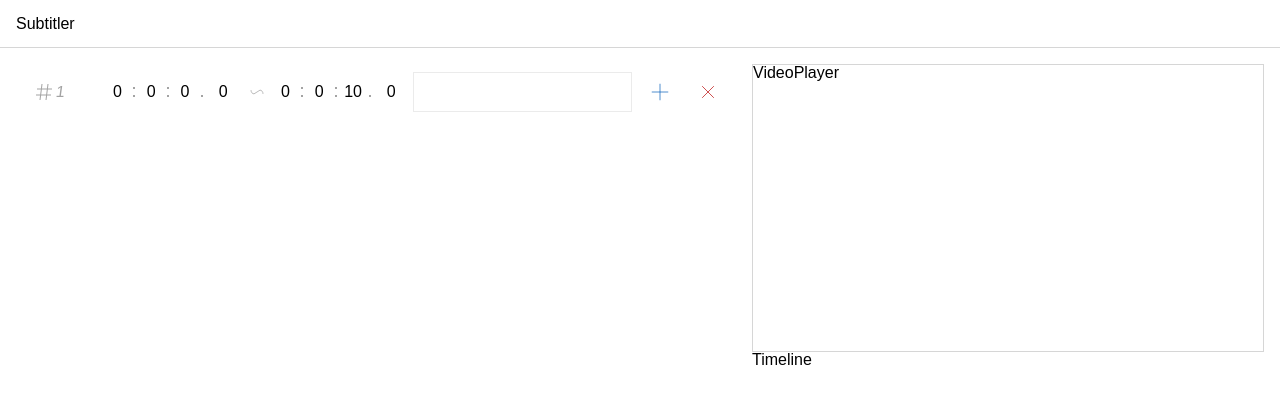
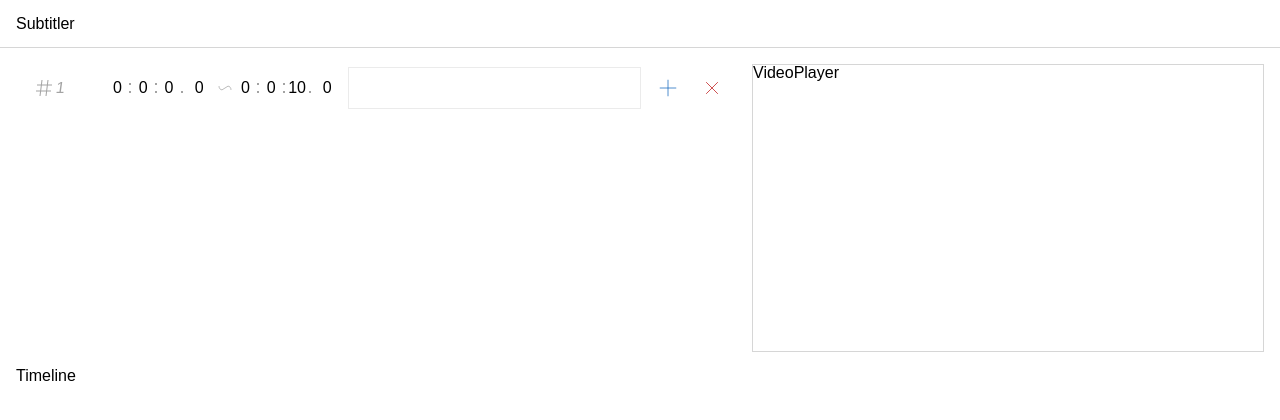
Before and after one commit to Danue1/subtitler, a React (Create React App) app: page / in a window 1280 px wide. Shown: the top 420 px of the page. Built offline with nearby package versions, Linux system fonts and the light colour scheme.

Commit message:
change layout

```diff
--- a/src/App/Context/SubtitleList/TimeAdder.ts
+++ b/src/App/Context/SubtitleList/TimeAdder.ts
@@ -76,8 +76,9 @@ export class TimeAdder implements Clonable<TimeAdder> {
   private reCache() {
     const timestamp = date.getTime()
     if (timestamp < 0) {
-      date.setTime(0)
-      this._timestamp = 0
+      date.setTime((this._timestamp = 0))
+    } else if (timestamp >= oneDay) {
+      date.setTime((this._timestamp = oneDay - 1))
     } else {
       this._timestamp = timestamp
     }
--- a/src/App/Context/SubtitleList/index.tsx
+++ b/src/App/Context/SubtitleList/index.tsx
@@ -33,6 +33,8 @@ export type EditingKind = 'edit::startsAt' | 'edit::endsAt'
 
 const Context = createContext<Context>([{}, {}] as Context)
 
+const maximumTime = Time.create(23, 59, 59, 999, false, false)
+
 const reducer: Reducer<State, Action> = (state, action) => {
   switch (action.type) {
     case 'reset': {
@@ -40,13 +42,19 @@ const reducer: Reducer<State, Action> = (state, action) => {
     }
     case 'add': {
       const index = state.findIndex(({ hash }) => hash === action.hash)
-      const previousSubtitle = state[index]
+      const currentSubtitle = state[index]
       const nextSubtitle = state[index + 1]
-      const nextStartsAt = previousSubtitle.timeRange.endsAt.clone()
+      const nextStartsAt = currentSubtitle.timeRange.endsAt.clone()
       const endsAt = nextStartsAt.clone()
       nextStartsAt.setStart(true)
       endsAt.setEnd(true)
       endsAt.addSeconds(10)
+
+      // 현재 자막의 종료시각이 '24시간 - 1'이면 변화 없음
+      if (maximumTime.isEquals(nextStartsAt)) {
+        return state
+      }
+
       // 자막 리스트 끝에 자막 추가
       if (!nextSubtitle) {
         const subtitle = Subtitle.create(TimeRange.create(nextStartsAt, endsAt))
@@ -54,7 +62,7 @@ const reducer: Reducer<State, Action> = (state, action) => {
       }
 
       // 다음 자막의 시작시각이 현재 자막의 종료시각과 같으면 변화 없음
-      if (nextSubtitle.timeRange.startsAt.isEquals(previousSubtitle.timeRange.endsAt)) {
+      if (nextSubtitle.timeRange.startsAt.isEquals(currentSubtitle.timeRange.endsAt)) {
         return state
       }
 
--- a/src/App/SubtitleList/Subtitle/Buttons/index.tsx
+++ b/src/App/SubtitleList/Subtitle/Buttons/index.tsx
@@ -10,7 +10,7 @@ import { Hash } from '../../../Context/SubtitleList/Hash'
 const Layout = styled(Grid.Horizontal)`
   cursor: pointer;
 
-  grid-gap: 0.5rem;
+  grid-gap: 0.25rem;
   align-content: space-between;
 `
 
--- a/src/App/SubtitleList/Subtitle/Times/Time/index.tsx
+++ b/src/App/SubtitleList/Subtitle/Times/Time/index.tsx
@@ -10,9 +10,10 @@ import { useCurrentSubtitle } from '../../../../Context/CurrentSubtitle'
 import { Subtitle } from '../../../../Context/SubtitleList/Subtitle'
 
 const Layout = styled(Grid.Horizontal)`
-  grid-gap: 0.25rem;
   align-items: center;
   grid-template-columns: repeat(3, min-content 0.5rem) min-content;
+
+  height: 100%;
 
   &:hover,
   &.Focused {
--- a/src/App/SubtitleList/Subtitle/Times/index.tsx
+++ b/src/App/SubtitleList/Subtitle/Times/index.tsx
@@ -1,4 +1,4 @@
-import React, { FC, memo, ChangeEventHandler, KeyboardEventHandler } from 'react'
+import React, { FC, ChangeEventHandler, KeyboardEventHandler } from 'react'
 import styled from 'styled-components'
 import { Subtitle } from '../../../Context/SubtitleList/Subtitle'
 import { Grid } from '../../../../Atomics/Grid'
@@ -8,7 +8,6 @@ import { Tilde } from '../../../../Components/Icons/Tilde'
 import { Time } from './Time'
 
 const Layout = styled(Grid.Horizontal)`
-  grid-gap: 0.5rem;
   align-items: center;
   grid-template-columns: min-content 1.5rem min-content;
 
--- a/src/App/SubtitleList/Subtitle/index.tsx
+++ b/src/App/SubtitleList/Subtitle/index.tsx
@@ -14,15 +14,15 @@ const Textarea = styled.textarea`
   resize: none;
 
   color: hsl(0 0% 36%);
-  border: 1px solid hsl(0 0% 92%);
+  box-shadow: 0 0 0 1px hsl(0 0% 92%);
 
   &:hover,
   &:focus {
-    border-color: hsl(210 100% 84%);
+    box-shadow: 0 0 0 1px hsl(210 100% 84%);
   }
 
   &:focus.RemovingHint {
-    border-color: hsl(0 0% 84%);
+    box-shadow: 0 0 0 1px hsl(0 0% 84%);
   }
 `
 
@@ -30,7 +30,7 @@ const Layout = styled(Grid.Horizontal)`
   grid-gap: 0.5rem;
   grid-template-columns: min-content min-content 1fr min-content;
 
-  padding: 0.5rem;
+  padding: 0.25rem;
   padding-left: 1rem;
 
   border-bottom: 2px solid transparent;
--- a/src/App/SubtitleList/index.tsx
+++ b/src/App/SubtitleList/index.tsx
@@ -4,8 +4,9 @@ import { Div } from '../../Atomics/Div'
 import { Subtitle } from './Subtitle'
 import { useSubtitleList } from '../Context/SubtitleList'
 import { useCurrentSubtitle } from '../Context/CurrentSubtitle'
+import { Grid } from '../../Atomics/Grid'
 
-const Layout = styled(Div)`
+const Layout = styled(Grid.Horizontal)`
   overflow: hidden;
 
   border-radius: 0.25rem;
@@ -18,7 +19,7 @@ const Layout = styled(Div)`
 const Scroll = styled(Div)`
   overflow: hidden scroll;
 
-  height: calc(100vh - 5rem);
+  height: 18rem;
 `
 
 export const SubtitleList: FC = () => {
--- a/src/App/index.tsx
+++ b/src/App/index.tsx
@@ -17,7 +17,10 @@ const Layout = styled(Div)`
 
 const Main = styled(Grid.Horizontal)`
   grid-gap: 1rem;
-  grid-template-columns: 1fr min-content;
+  grid-template:
+    'SubtitleList VideoPlayer' 18rem
+    'Timeline Timeline' 1fr
+    / 1fr min-content;
 
   max-width: var(--max-width);
   width: 100%;
@@ -30,10 +33,16 @@ const Main = styled(Grid.Horizontal)`
   box-shadow: 0 0 0 1px hsl(0 0% 84%);
 `
 
-const Left = Div
+const SubtitleListItem = styled(Div)`
+  grid-area: SubtitleList;
+`
 
-const Right = styled(Grid.Vertical)`
-  grid-template-rows: min-content 1fr;
+const VideoPlayerItem = styled(Div)`
+  grid-area: VideoPlayer;
+`
+
+const TimelineItem = styled(Div)`
+  grid-area: Timeline;
 `
 
 export const App: FC = () => (
@@ -42,13 +51,15 @@ export const App: FC = () => (
     <Layout>
       <Main as="main">
         <AppProvider>
-          <Left>
+          <SubtitleListItem>
             <SubtitleList />
-          </Left>
-          <Right>
+          </SubtitleListItem>
+          <VideoPlayerItem>
             <VideoPlayer />
+          </VideoPlayerItem>
+          <TimelineItem>
             <Timeline />
-          </Right>
+          </TimelineItem>
         </AppProvider>
       </Main>
     </Layout>
```
